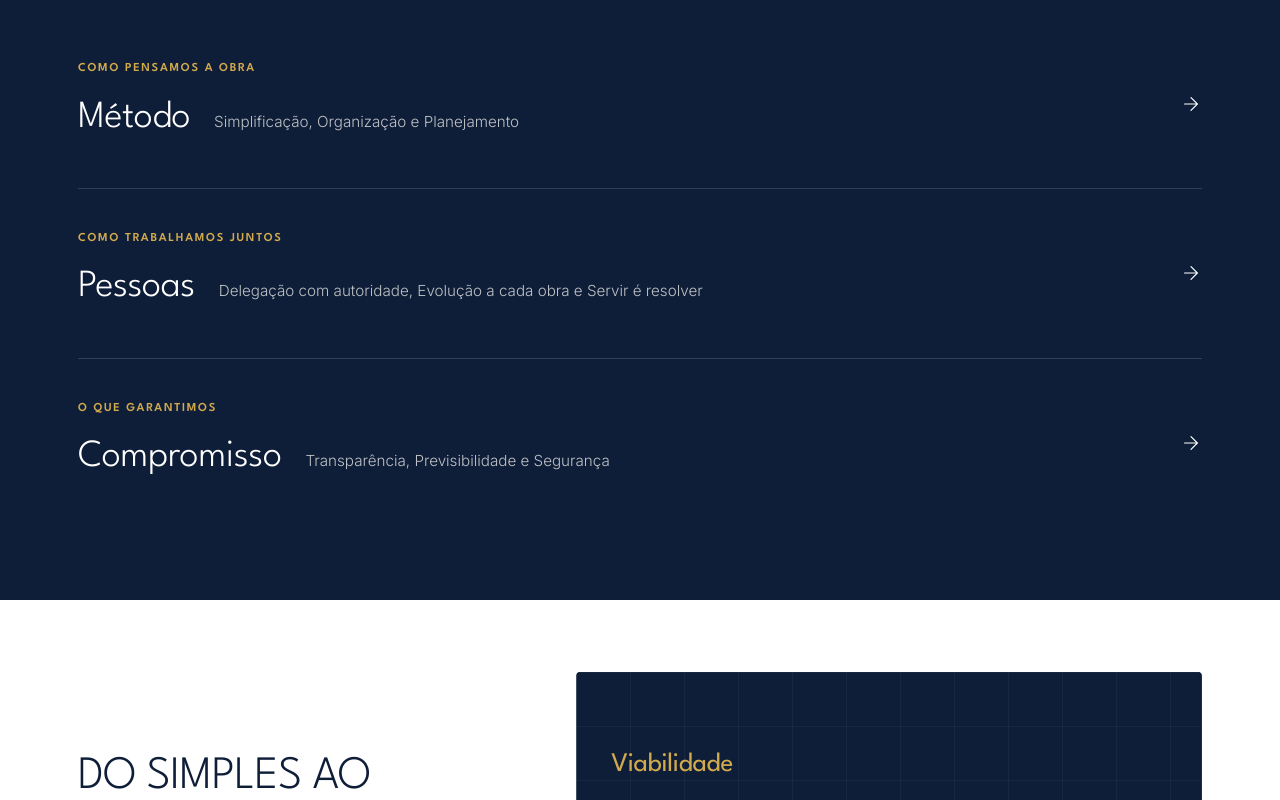
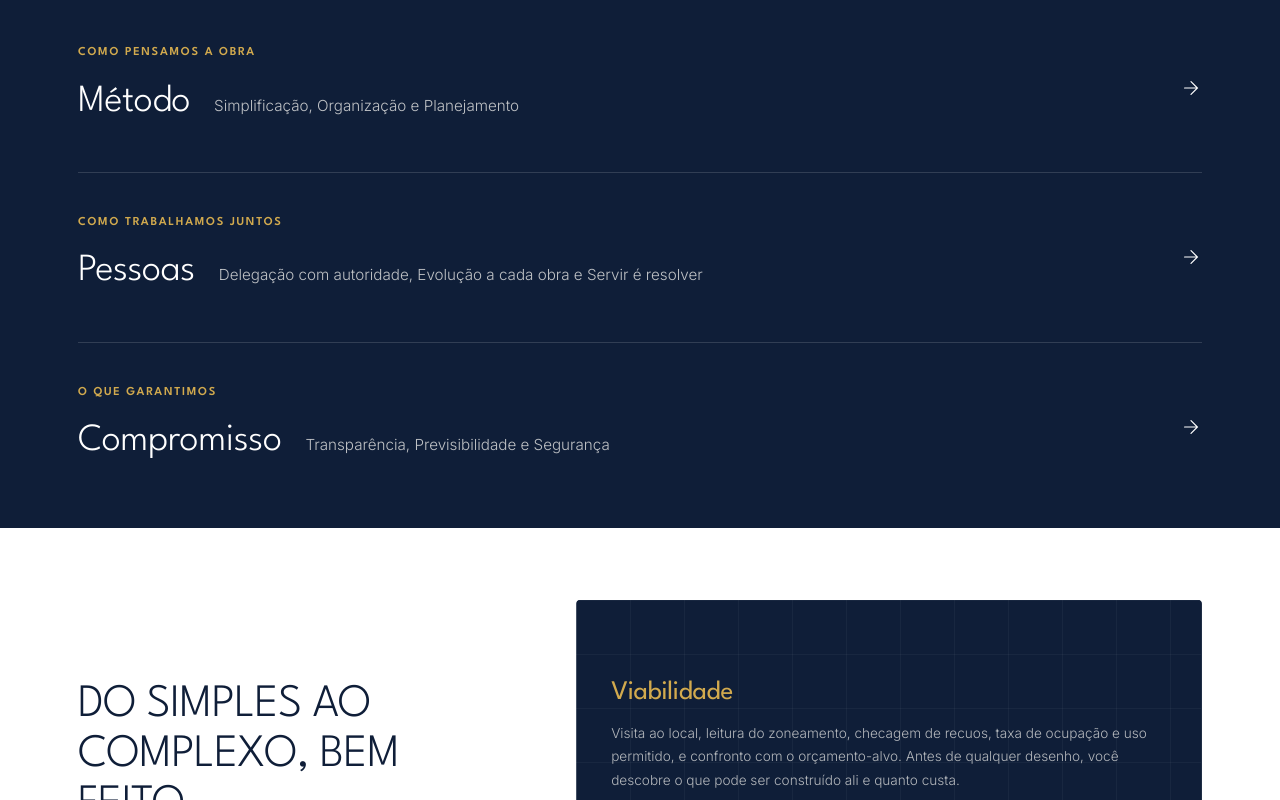
Before and after one commit to Eduarda-Nere/projeto-01, a React (Vite) app: page / in a window 1280 px wide. Shown: the part 1741-2541 px from the top of the page. Built offline with nearby package versions, Linux system fonts and the light colour scheme.

Commit message:
ajustes de design

```diff
--- a/src/components/Cultura/Cultura.styles.ts
+++ b/src/components/Cultura/Cultura.styles.ts
@@ -6,7 +6,7 @@ export const CulturaSection = styled.section`
     position: relative;
     background: ${({ theme }) => theme.colors.navy};
     color: ${({ theme }) => theme.colors.paper};
-    padding: ${({ theme }) => theme.layout.sectionGapHalf} 0;
+    padding: clamp(2.5rem, 5vw, 3.5rem) 0;
     scroll-margin-top: 80px;
 `;
 
@@ -41,6 +41,7 @@ export const PillarRow = styled(motion.button)`
 
     &:last-child {
         border-bottom: none;
+        padding-bottom: 0;
     }
 
     &:focus-visible {
```
